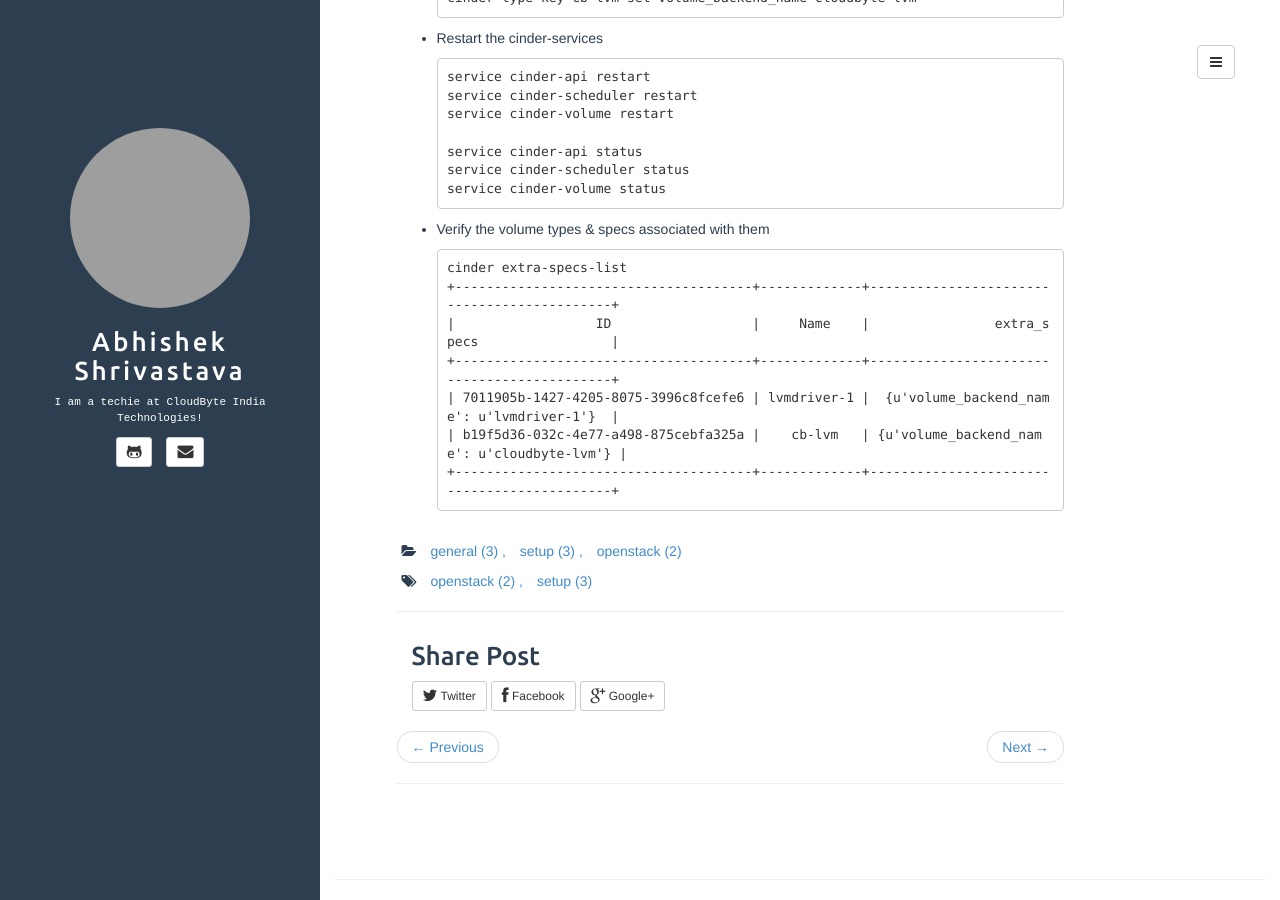
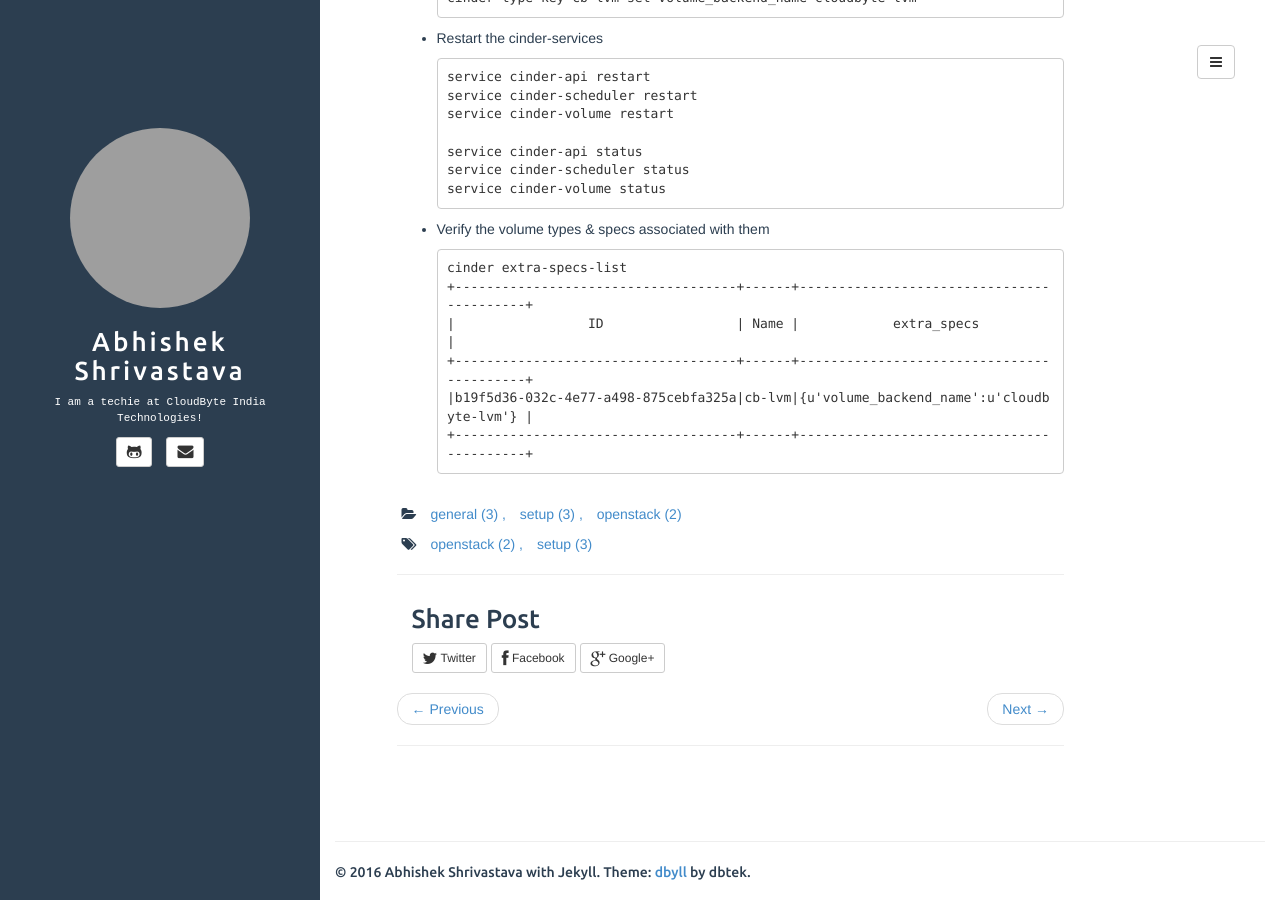
Before and after one commit to AbhiCloudbyte/magicbox, a Jekyll site: the page built from _posts/2016-05-12-CloudByte-Storage-and-OpenStack-LVM-Driver.md, in a window 1280 px wide and 900 px high, scrolled down 3260 px. Built offline with Jekyll 4.4.1, drawn with Linux system fonts in a browser that asks for light colours; comment, search, counter and statistics services are not loaded; grey boxes are pictures that could not be loaded.

Commit message:
Update 2016-05-12-CloudByte-Storage-and-OpenStack-LVM-Driver.md

````diff
--- a/_posts/2016-05-12-CloudByte-Storage-and-OpenStack-LVM-Driver.md
+++ b/_posts/2016-05-12-CloudByte-Storage-and-OpenStack-LVM-Driver.md
@@ -212,10 +212,9 @@ Following steps were done on
 
   ```
   cinder extra-specs-list
-  +--------------------------------------+-------------+--------------------------------------------+
-  |                  ID                  |     Name    |                extra_specs                 |
-  +--------------------------------------+-------------+--------------------------------------------+
-  | 7011905b-1427-4205-8075-3996c8fcefe6 | lvmdriver-1 |  {u'volume_backend_name': u'lvmdriver-1'}  |
-  | b19f5d36-032c-4e77-a498-875cebfa325a |    cb-lvm   | {u'volume_backend_name': u'cloudbyte-lvm'} |
-  +--------------------------------------+-------------+--------------------------------------------+
+  +------------------------------------+------+------------------------------------------+
+  |                 ID                 | Name |            extra_specs                   |
+  +------------------------------------+------+------------------------------------------+
+  |b19f5d36-032c-4e77-a498-875cebfa325a|cb-lvm|{u'volume_backend_name':u'cloudbyte-lvm'} |
+  +------------------------------------+------+------------------------------------------+
   ```
````
